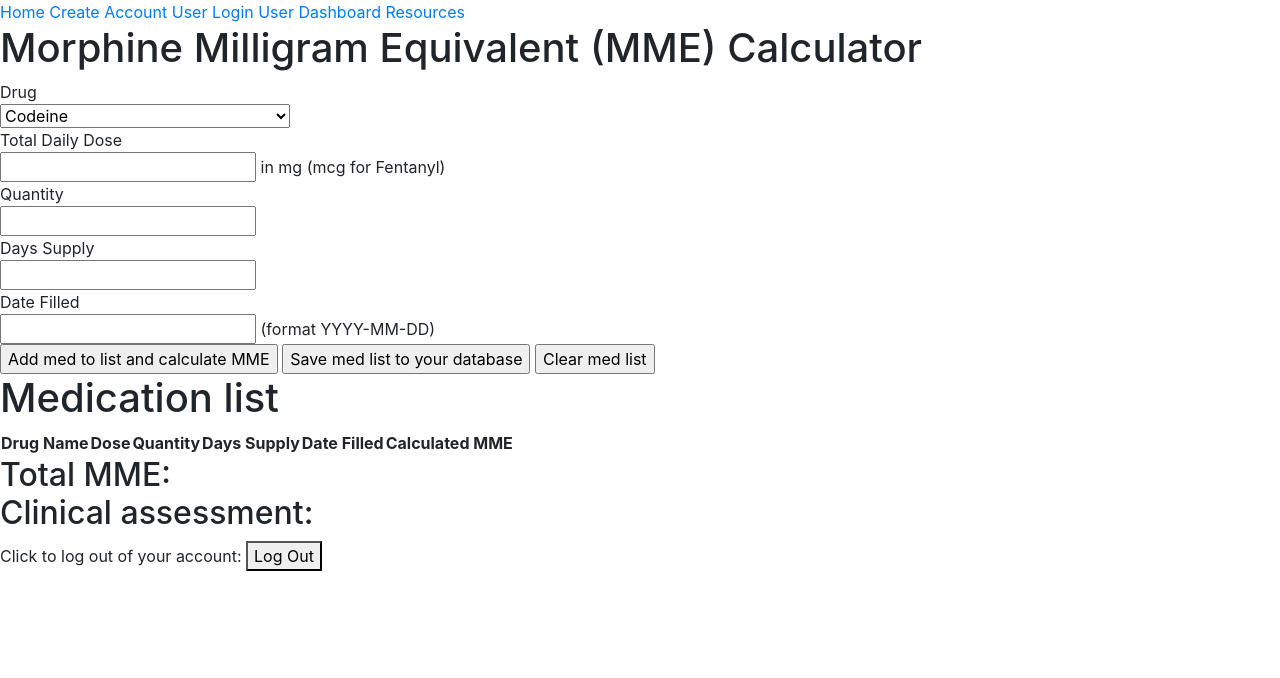
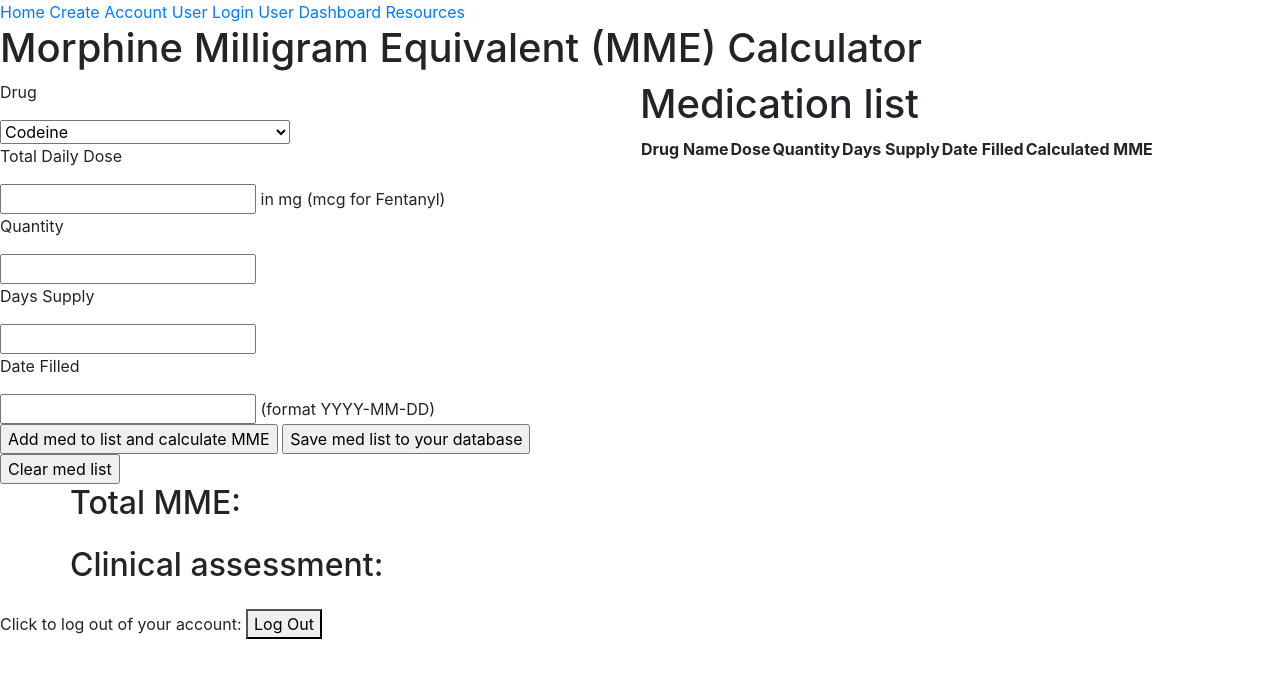
Before and after one commit to khanderz/MME-Calculator, a Flask app: page / in a window 1280 px wide. Shown: the top 678 px of the page. Run offline with Flask 2, Linux system fonts and the light colour scheme; lists and menus that the app fills with data are empty; some libraries are stand-ins or nearby versions.

Commit message:
bootstrap

```diff
--- a/templates/homepage.html
+++ b/templates/homepage.html
@@ -6,7 +6,15 @@
   <h1>Morphine Milligram Equivalent (MME) Calculator</h1>
 
   <main>
-    <div class="input-title">Drug</div>
+    <div class="parent-container d-flex">
+
+      <div class="container">
+
+        <div class="row">
+
+          <div class="co-lg-6">
+
+                <p id="drug">Drug</p>
                 <form name="drug-form" id="drug-form">
                   <select name="drug" id="drug">
                     <option value="Codeine">Codeine</option>
@@ -26,16 +34,16 @@
                     <option value="Tapentadol">Tapentadol</option>
                   </select>
 
-      <div class="input-title">Total Daily Dose</div>
+                  <p id="TDD">Total Daily Dose</p>
                   <input type="text" name="dose" id="dose"> in mg (mcg for Fentanyl)
 
-      <div class="input-title">Quantity</div>
+                  <p id="quantity">Quantity</p>
                   <input type="text" name="quantity" id="quantity">
 
-      <div class="input-title">Days Supply</div>
+                  <p id="DS">Days Supply</p>
                   <input type="text" name="days_supply" id="days_supply">
 
-      <div class="input-title">Date Filled</div>
+                  <p id="DF">Date Filled</p>
                   <input type="datetime" name="date_filled" id="date_filled"> (format YYYY-MM-DD) <br>
 
 
@@ -44,8 +52,16 @@
                   <input id='save-list-button' type="button" value="Save med list to your database">
 
                   <input id='clear-med-list' type="button" value="Clear med list">
+            </div>
+        </div>
+    </div>
 
 
+    <div class="container">
+
+      <div class="row">
+
+        <div class="col-lg-6"></div>
 
                 <section id="your-medList">
                   <h1>Medication list</h1>
@@ -64,13 +80,29 @@
 
                     <tbody id="med-list"></tbody>
                   </table>
+          </div>
+      </div>
+    </div>
+  </div>
 
+
+  <div class="container">
+
+    <div class="row">
           <h2>
-          <div>
+            <p>
               Total MME: <span id="mme-total"></span>
+            </p>
+          </h2>
     </div>
-          <div>
+
+    <div class="row">
+          <h2>
+            <p>
               Clinical assessment: <span id="assessment"></span>
+            </p>
+          </h2>
+      </div>
   </div>
 
   </main>
```
Lines whose indentation alone changed are shown as unchanged.
